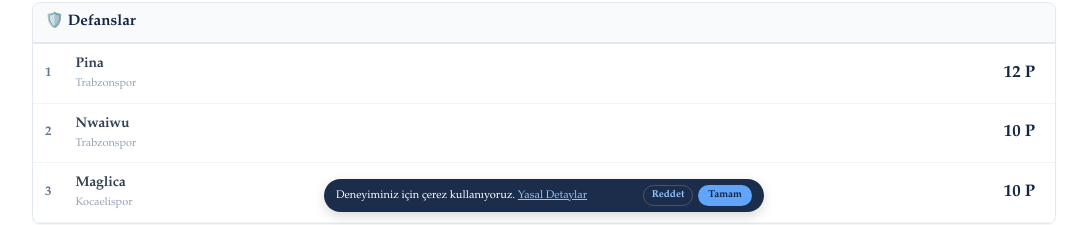
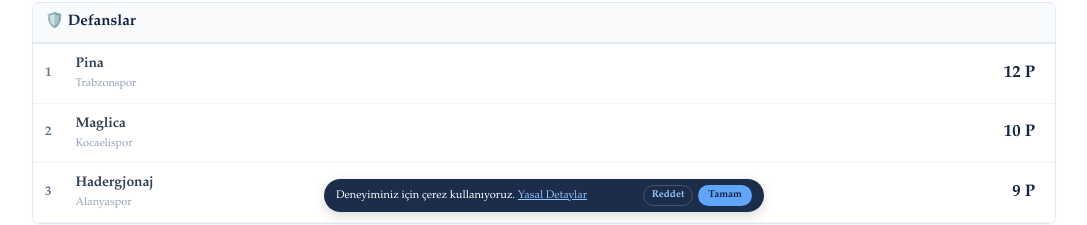
Before and after one commit to fantefut/fantefut, a Next.js app: page /haftanin-yildizlari in a window 1280 px wide. Shown: the part 578-803 px from the top of the page, without its empty margins (96-1183 px from the left). Built offline with nearby package versions, Linux system fonts and the light colour scheme.

Commit message:
guncelleme

```diff
--- a/app/haftanin-yildizlari/page.js
+++ b/app/haftanin-yildizlari/page.js
@@ -13,8 +13,8 @@ const GEÇEN_HAFTA_DATA = {
   ],
   "Defanslar": [
     { oyuncu: "Pina", takim: "Trabzonspor", puan: 12 },
-    { oyuncu: "Nwaiwu", takim: "Trabzonspor", puan: 10 },
-    { oyuncu: "Maglica", takim: "Kocaelispor", puan: 10 }
+    { oyuncu: "Maglica", takim: "Kocaelispor", puan: 10 },
+    { oyuncu: "Hadergjonaj", takim: "Alanyaspor", puan: 9 }
   ],
   "Orta Sahalar": [
     { oyuncu: "Traore", takim: "Gençlerbirliği", puan: 11 },
```
